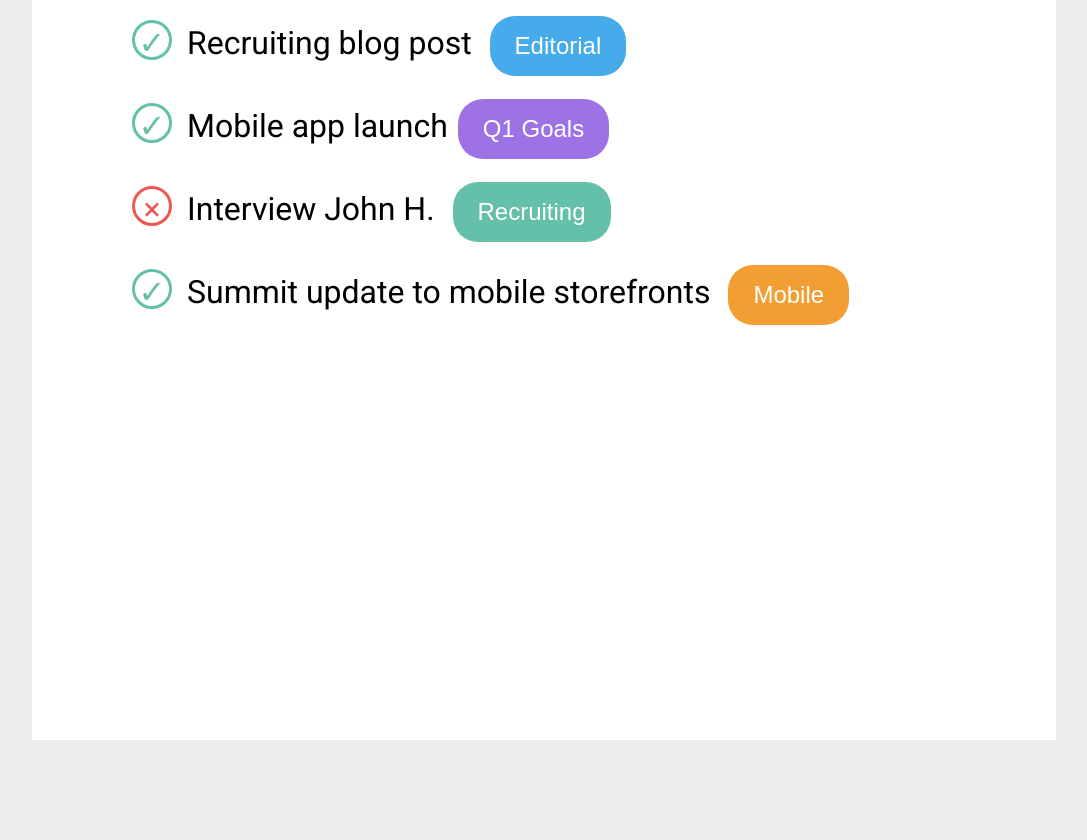
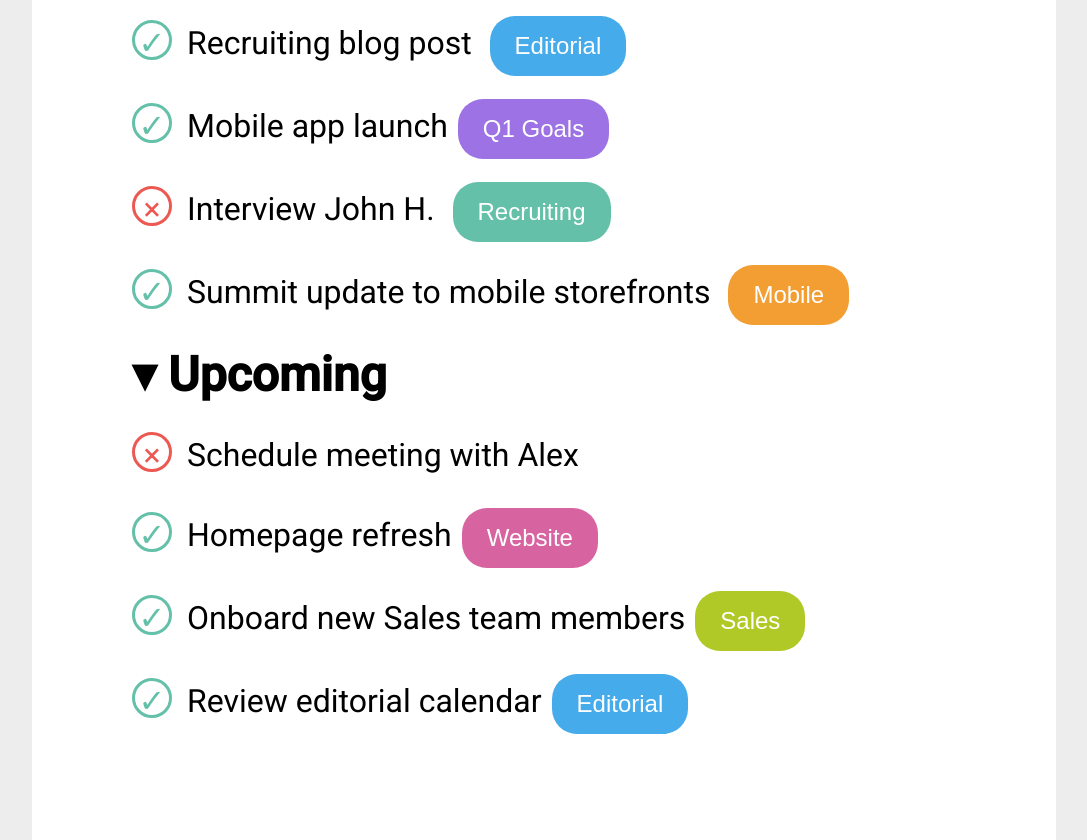
Before and after one commit to yaredghebre/html-css-toboolist, a plain HTML site: page index.html in a window 1280 px wide. Shown: the part 715-1555 px from the top of the page, without its empty margins (96-1183 px from the left). Before the commit the page ends 1455 px from the top, so only its background shows below. Drawn offline with Linux system fonts and the light colour scheme.

Commit message:
Add: Upcoming section

```diff
--- a/css/style.css
+++ b/css/style.css
@@ -80,7 +80,7 @@ h1{
 /* CONTAINER */
 
 .container{
-    height: 1000px;
+    height: 1100px;
     width: 80%;
     margin: 0 auto;
     background-color: white;
--- a/index.html
+++ b/index.html
@@ -48,10 +48,16 @@
                     <li><span class="check-circle">&check;</span>Summit update to mobile storefronts <input type="button" value="Mobile" id="mobile"></li>
                 </ul>
             </section>
-            </section>
 
             <section>
                 <!-- Upcoming -->
+                <h2> &#9662; Upcoming</h2>
+                <ul class="unmarked-li">
+                    <li><span class="cross-circle">&#215;</span>Schedule meeting with Alex</li>
+                    <li><span class="check-circle">&check;</span>Homepage refresh<input type="button" value="Website" id="website"></li>
+                    <li><span class="check-circle">&check;</span>Onboard new Sales team members<input type="button" value="Sales" id="sales"></li>
+                    <li><span class="check-circle">&check;</span>Review editorial calendar<input type="button" value="Editorial" id="editorial"></li>
+                </ul>
             </section>
         </main>
         <!-- /MAIN -->
```
